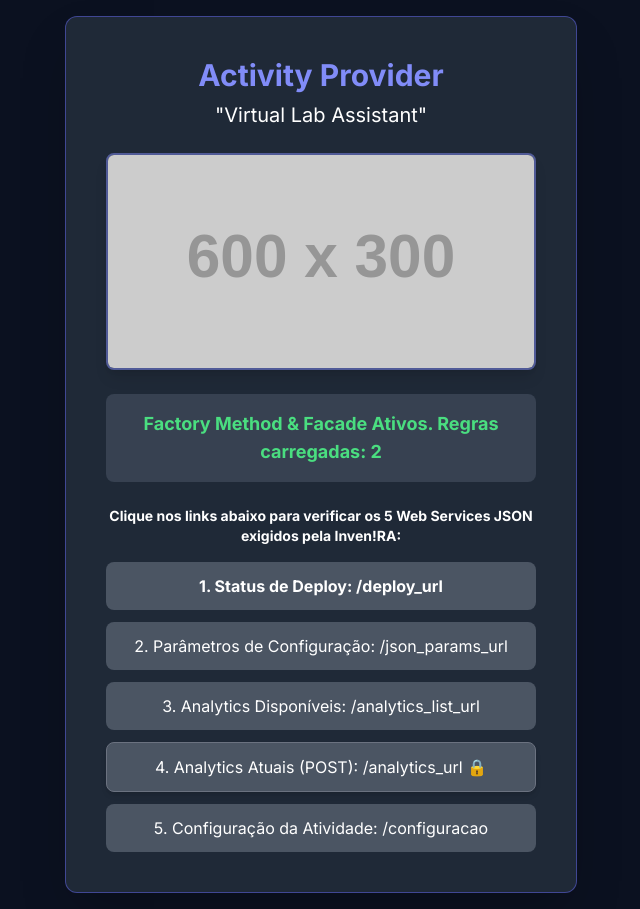
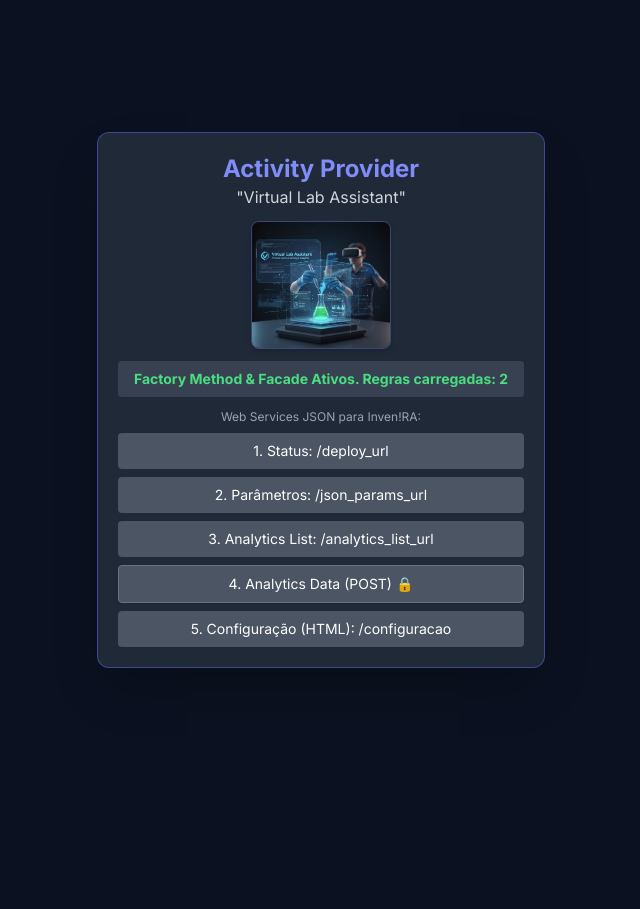
Before and after one commit to vongmd/ActivityProvider-VLab, a Flask app: page /documentacao in a window 1280 px wide. Shown: the whole page, without its empty margins (319-959 px from the left). After the commit the page ends 668 px from the top, so only its background shows below. Run offline with Flask 3, Linux system fonts and the light colour scheme; grey boxes labelled with a size stand in for pictures from a placeholder-image service; some libraries are stand-ins or nearby versions.

Commit message:
Substitui titulo por logotipo VLA no index

```diff
--- a/templates/index.html
+++ b/templates/index.html
@@ -1,71 +1,66 @@
-
 <html lang="pt">
 <head>
     <meta charset="UTF-8">
     <meta name="viewport" content="width=device-width, initial-scale=1.0">
     <title>{{ title }}</title>
-    <!-- Inclui Tailwind CSS para estilização rápida -->
     <script src="https://cdn.tailwindcss.com"></script>
     <style>
         @import url('https://fonts.googleapis.com/css2?family=Inter:wght@400;700&display=swap');
         body {
             font-family: 'Inter', sans-serif;
-            background-color: #0b1120; /* Cor de fundo escura */
+            background-color: #0b1120;
+            height: 100vh; /* Garante altura total do ecrã */
+            overflow: hidden; /* Evita scroll desnecessário se possível */
         }
-        /* Estilo unificado para os botões */
-        .link-button {
-            background-color: #4b5563; /* Cinzento base */
-        }
+        .link-button { background-color: #4b5563; }
         .link-button:hover {
-            background-color: #4f46e5; /* Azul/Índigo no hover */
-            box-shadow: 0 4px 15px rgba(99, 102, 241, 0.4);
+            background-color: #4f46e5;
             transform: translateY(-1px);
         }
     </style>
 </head>
-<body class="flex items-center justify-center min-h-screen p-4">
-    <div class="w-full max-w-lg bg-gray-800 rounded-xl shadow-2xl p-6 md:p-10 text-center border border-indigo-500/50 transition-all duration-300">
+<body class="flex items-center justify-center h-screen w-screen p-2">
 
-        <h1 class="text-3xl font-bold text-indigo-400 mb-2">Activity Provider</h1>
-        <h2 class="text-xl text-white mb-6">"Virtual Lab Assistant"</h2>
+    <div class="w-full max-w-md bg-gray-800 rounded-xl shadow-2xl p-5 border border-indigo-500/50 flex flex-col justify-center">
 
-        <!-- Imagem de Placeholder -->
-        <img src="https://placehold.co/600x300/1e293b/a5b4fc?text=Virtual+Lab+Assistant"
-             alt="Imagem de laboratório virtual"
-             class="w-full rounded-lg shadow-lg mb-6 border-2 border-indigo-400/50 object-cover"
-             onerror="this.onerror=null;this.src='https://placehold.co/600x300/1e293b/a5b4fc?text=Image+URL+Not+Found'">
+        <h1 class="text-2xl font-bold text-indigo-400 text-center">Activity Provider</h1>
+        <h2 class="text-md text-gray-300 text-center mb-3">"Virtual Lab Assistant"</h2>
 
-        <div class="p-4 bg-gray-700 rounded-lg mb-6">
-            <p class="text-green-400 text-lg font-semibold">{{ status }}</p>
+        <div class="flex justify-center mb-3">
+            <img src="{{ url_for('static', filename='VLA.png') }}"
+                 alt="Logo VLA"
+                 class="h-32 w-auto rounded-lg shadow-md border border-indigo-400/30 object-contain">
         </div>
 
-        <p class="text-sm text-white mb-4 font-bold">
-            Clique nos links abaixo para verificar os 5 Web Services JSON exigidos pela Inven!RA:
+        <div class="py-2 bg-gray-700 rounded mb-3 text-center">
+            <p class="text-green-400 text-sm font-semibold">{{ status }}</p>
+        </div>
+
+        <p class="text-xs text-gray-400 text-center mb-2">
+            Web Services JSON para Inven!RA:
         </p>
 
-        <div class="space-y-3">
-            <!-- NOTA: O atributo target="_blank" força a abertura em novo separador -->
-
-            <a href="/deploy_url" target="_blank" class="link-button block w-full px-4 py-3 text-white font-semibold rounded-lg transition duration-150 transform text-center no-underline">
-                1. Status de Deploy: /deploy_url
+        <div class="space-y-2">
+            <a href="/deploy_url" target="_blank" class="link-button block w-full py-2 px-4 text-white text-sm font-medium rounded text-center no-underline transition">
+                1. Status: /deploy_url
             </a>
 
-            <a href="/json_params_url" target="_blank" class="link-button block w-full px-4 py-3 text-white rounded-lg transition duration-150 transform text-center no-underline">
-                2. Parâmetros de Configuração: /json_params_url
+            <a href="/json_params_url" target="_blank" class="link-button block w-full py-2 px-4 text-white text-sm font-medium rounded text-center no-underline transition">
+                2. Parâmetros: /json_params_url
             </a>
 
-            <a href="/analytics_list_url" target="_blank" class="link-button block w-full px-4 py-3 text-white rounded-lg transition duration-150 transform text-center no-underline">
-                3. Analytics Disponíveis: /analytics_list_url
+            <a href="/analytics_list_url" target="_blank" class="link-button block w-full py-2 px-4 text-white text-sm font-medium rounded text-center no-underline transition">
+                3. Analytics List: /analytics_list_url
             </a>
 
-           <a href="/analytics_url"
-   onclick="alert('Atenção: Este endpoint aceita apenas pedidos POST (conforme especificação da Inven!RA).\n\nPara testar, utilize o script \'teste_api.py\' ou o Postman enviando um JSON com { \'activityID\': ... }.'); return false;"
-   class="link-button block w-full text-center px-4 py-3 bg-gray-600 hover:bg-gray-700 text-white rounded-lg transition duration-300 shadow-md border border-gray-500">
-    4. Analytics Atuais (POST): /analytics_url 🔒
-</a>
+            <a href="/analytics_url"
+               onclick="alert('Atenção: Este endpoint aceita apenas POST.\nUtilize o teste_api.py.'); return false;"
+               class="link-button block w-full py-2 px-4 bg-gray-600 hover:bg-gray-700 text-white text-sm font-medium rounded text-center border border-gray-500 shadow-sm transition">
+                4. Analytics Data (POST) 🔒
+            </a>
 
-            <a href="/configuracao" target="_blank" class="link-button block w-full px-4 py-3 text-white rounded-lg transition duration-150 transform text-center no-underline">
-                5. Configuração da Atividade: /configuracao
+            <a href="/configuracao" target="_blank" class="link-button block w-full py-2 px-4 text-white text-sm font-medium rounded text-center no-underline transition">
+                5. Configuração (HTML): /configuracao
             </a>
         </div>
 
```
Also changed, not shown: static/VLA.png (added).
